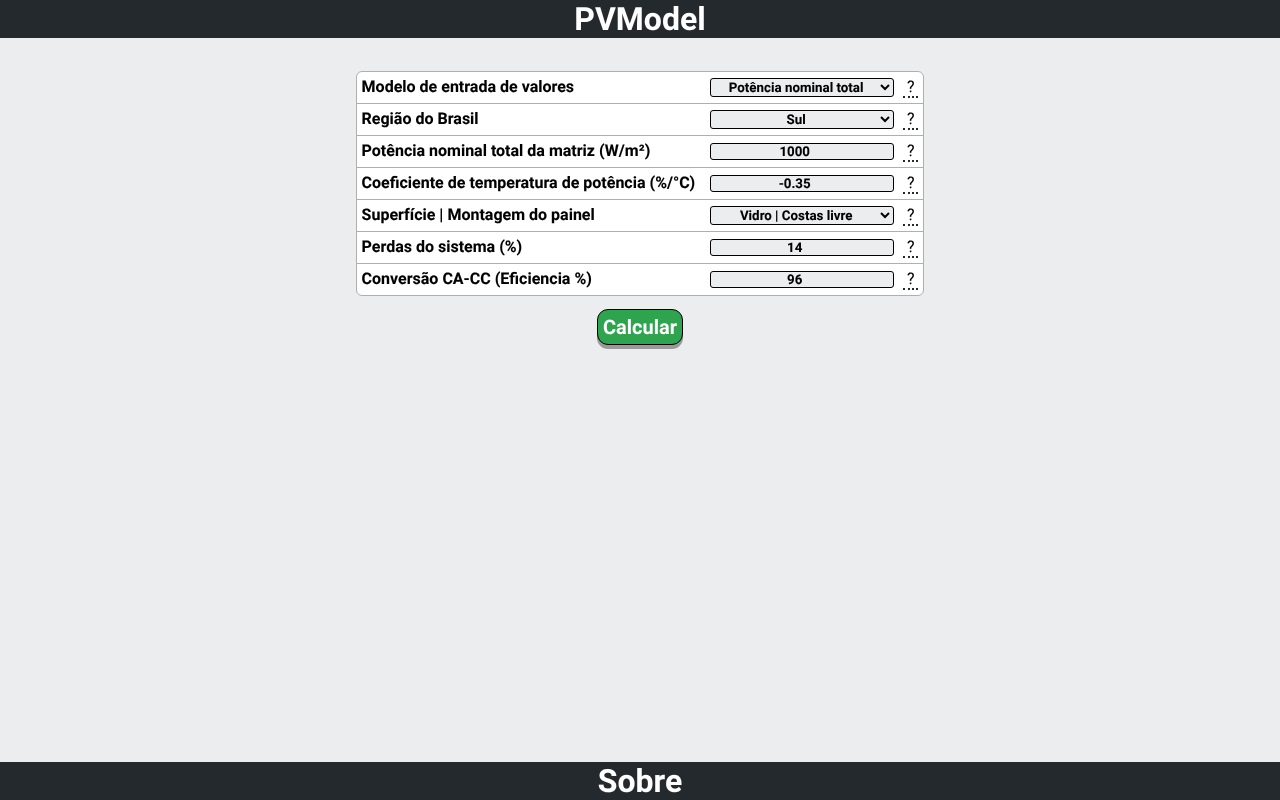
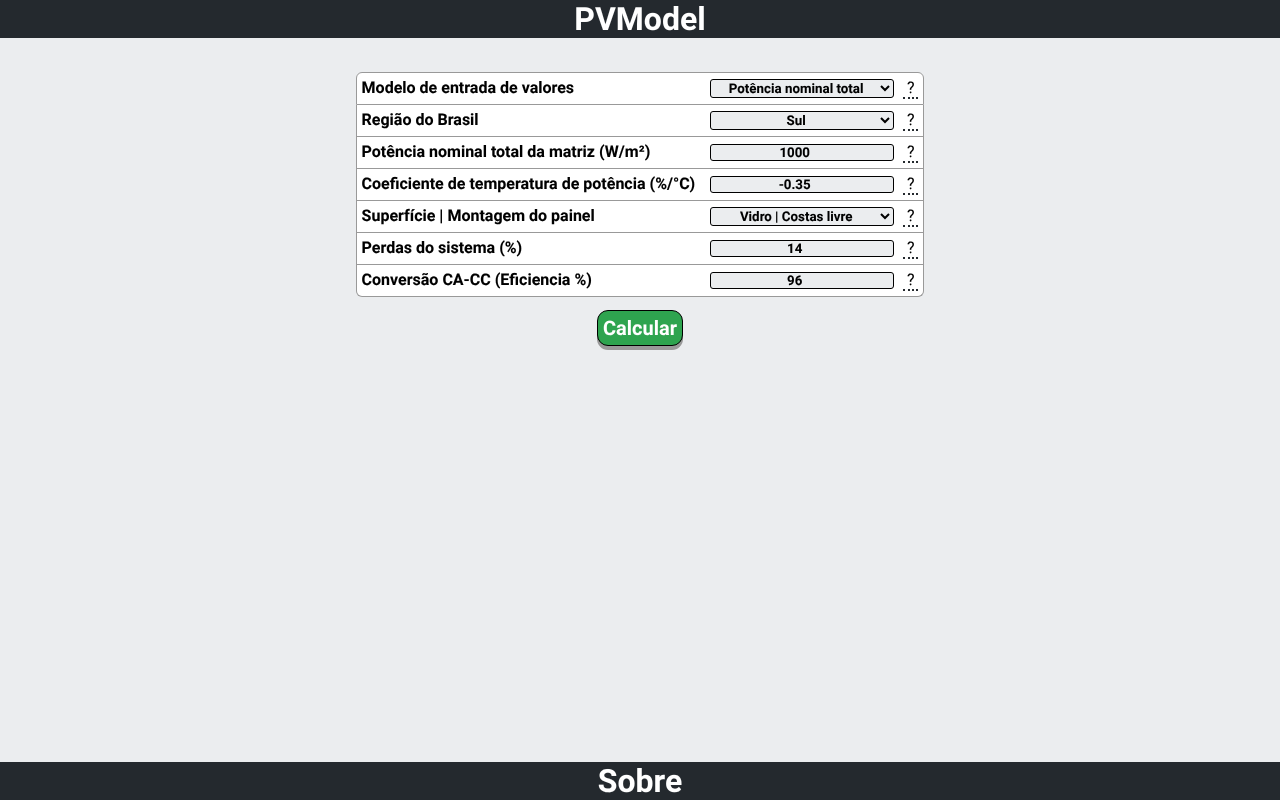
Before and after one commit to fgl27/PVModel, a plain HTML site: page src/index.html in a window 1280 px wide. Drawn offline with Linux system fonts and the light colour scheme.

Commit message:
minor improve in the app looks
Signed-off-by: fgl27 <fglfgl27@gmail.com>

```diff
--- a/src/css/main.css
+++ b/src/css/main.css
@@ -61,13 +61,14 @@ html {
   width: fit-content;
   display: inline-block;
   background: #ffffff;
-  border: 1px solid #afafaf;
+  border: 1px solid #999999;
+  border-top: 0;
   padding: 5px;
-  margin-top: -1px;
   max-width: 94vw;
 }
 
 .inputsContainerTop {
+  border-top: 1px solid #999999 !important;
   border-radius: 6px 6px 0 0;
 }
 
@@ -144,7 +145,7 @@ html {
   font-family: 'Roboto-Bold';
   min-width: 3.5em;
   background: #ffffff;
-  border: 1px solid #afafaf;
+  border: 1px solid #999999;
   padding: 5px;
   border-radius: 6px;
 }
```
